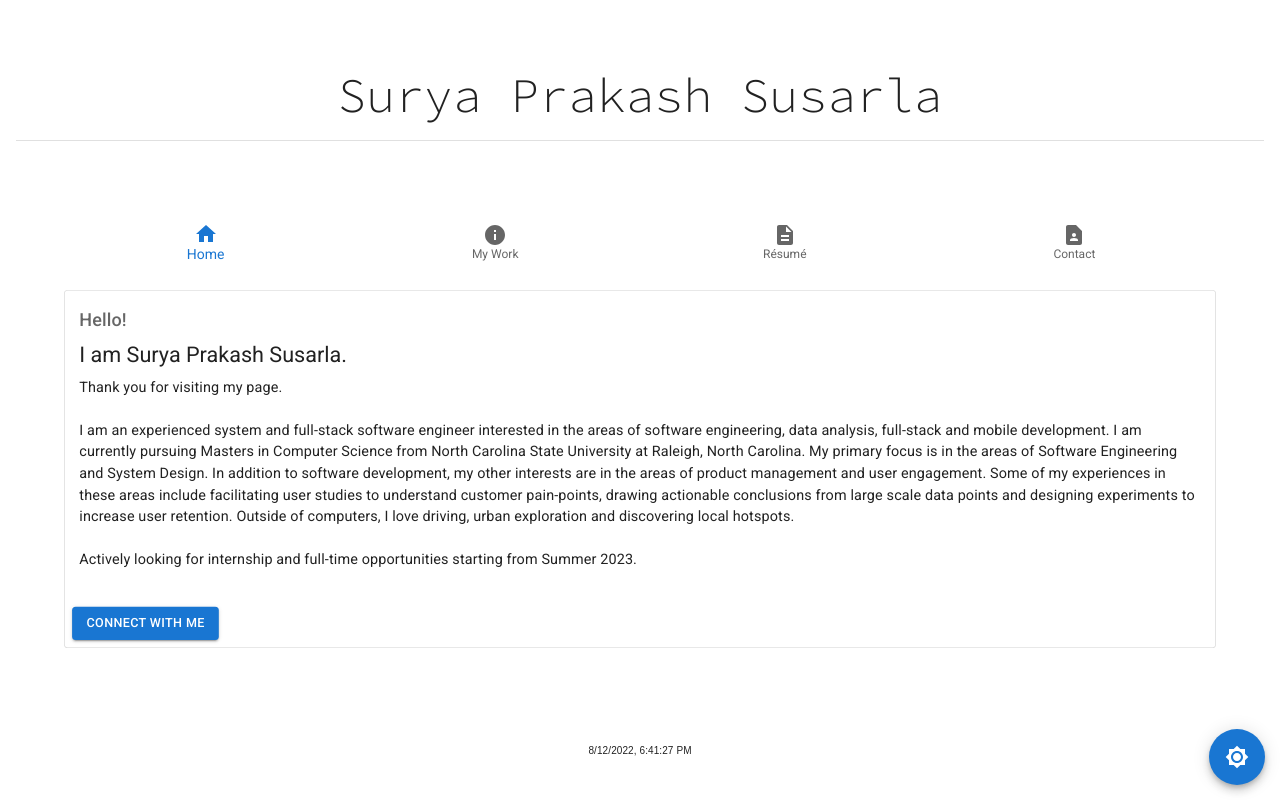
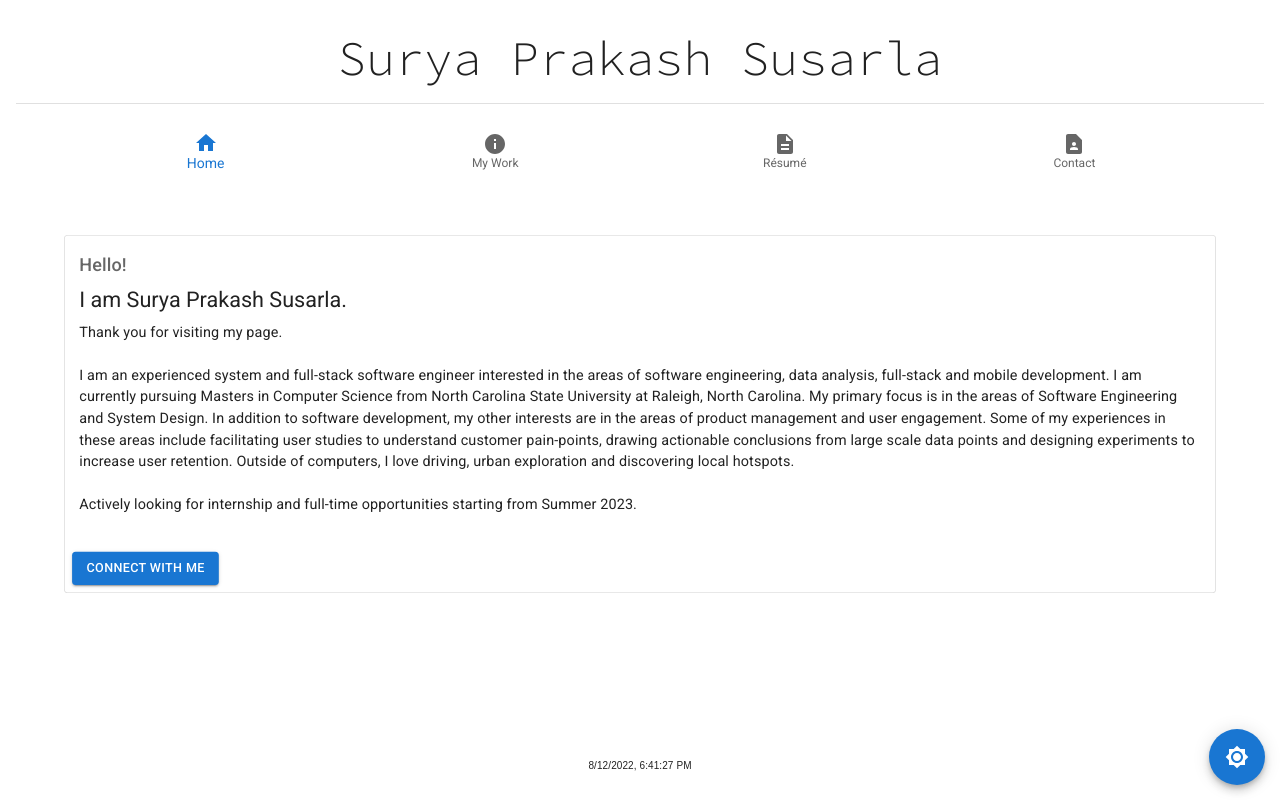
Before and after one commit to surya-prakash-susarla/surya-prakash-susarla.github.io, a React (Create React App) app: page / in a window 1280 px wide. Built offline with nearby package versions, Linux system fonts and the light colour scheme; a web font is replaced by a local one.

Commit message:
basic working

```diff
--- a/src/components/content-component.tsx
+++ b/src/components/content-component.tsx
@@ -40,9 +40,9 @@ export const ContentComponent: React.FC = () => {
   const [page_selection, setPageSelection] = React.useState(PageSelection.Home);
 
   return (
-    <Grid container sx={{ height: '100%', width: '100%' }}
+    <Grid container height={'100%'} width={'100%'}
       direction='column' justifyContent={'space-between'}
-      alignItems={'center'}>
+      alignItems={'center'} sx={{'overflow-y': 'scroll'}}>
       <Grid item sx={{ width: '100%', height: '10%' }}>
         <BottomNavigation showLabels
           sx={{ width: '100%', justifyContent: 'space-evenly' }}
--- a/src/components/main.tsx
+++ b/src/components/main.tsx
@@ -41,19 +41,10 @@ export const MainComponent: React.FC = () => {
     <ThemeModeContext.Provider value={colorMode}>
       <ThemeProvider theme={theme}>
         <CssBaseline />
-        <Grid container
-          sx={{ height: '100vh', width: '100vw' }}
-          direction='row' justifyContent={'flex-start'}
-          alignItems={'center'}>
-          <Grid item sx={{ width: '100%', height: 'fit-content' }}>
-            <HeaderBar />
-          </Grid>
-          <Grid item sx={{ width: '100%', height: 'fit-content' }}>
-            <ContentComponent />
-          </Grid>
-          <Grid item sx={{ width: '100%', height: 'fit-content' }}>
-            <FooterBar />
-          </Grid>
+        <Grid container justifyContent={'center'} height={'100%'} width={'100%'}>
+          <Grid item width={'100%'}><HeaderBar /></Grid>
+          <Grid item height={'77%'} width={'100%'}><ContentComponent /></Grid>
+          <Grid item height={'3%'} width={'100%'}><FooterBar /></Grid>
         </Grid>
         <Fab color='primary'
           sx={{
--- a/src/index.css
+++ b/src/index.css
@@ -11,3 +11,8 @@ code {
   font-family: source-code-pro, Menlo, Monaco, Consolas, 'Courier New',
     monospace;
 }
+
+#root {
+  width: 100vw;
+  height: 100vh;
+}
```
